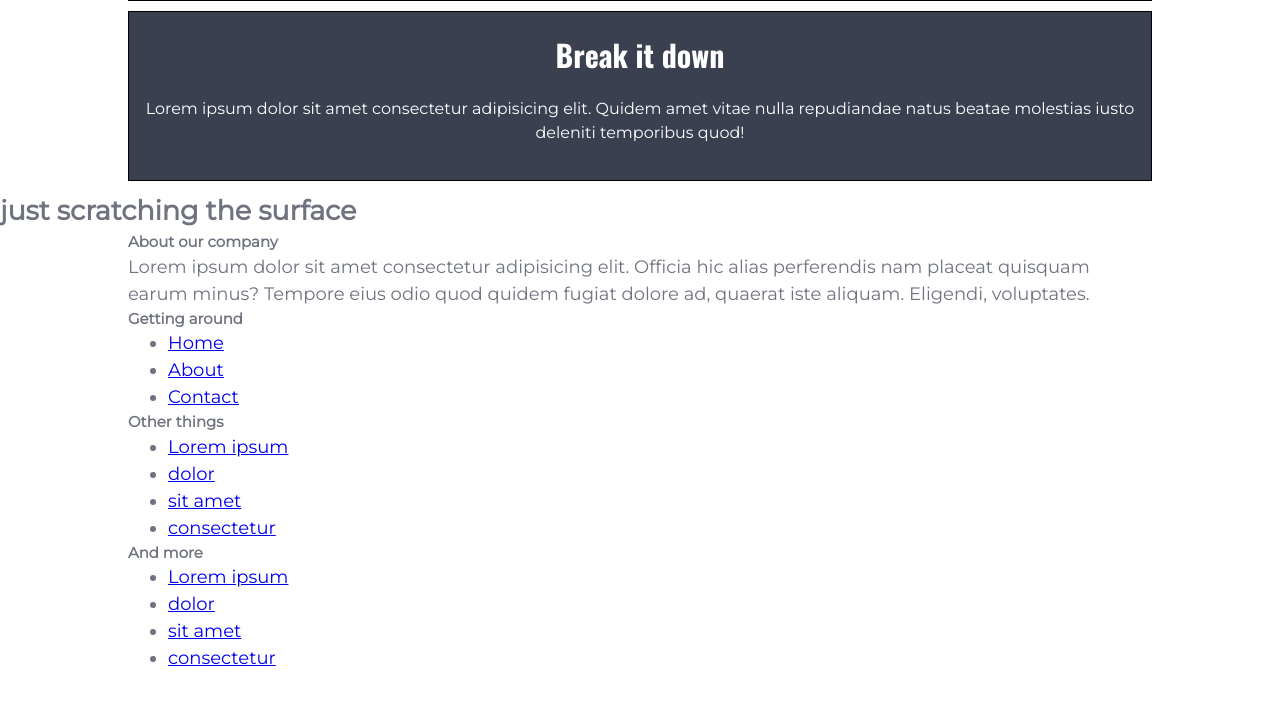
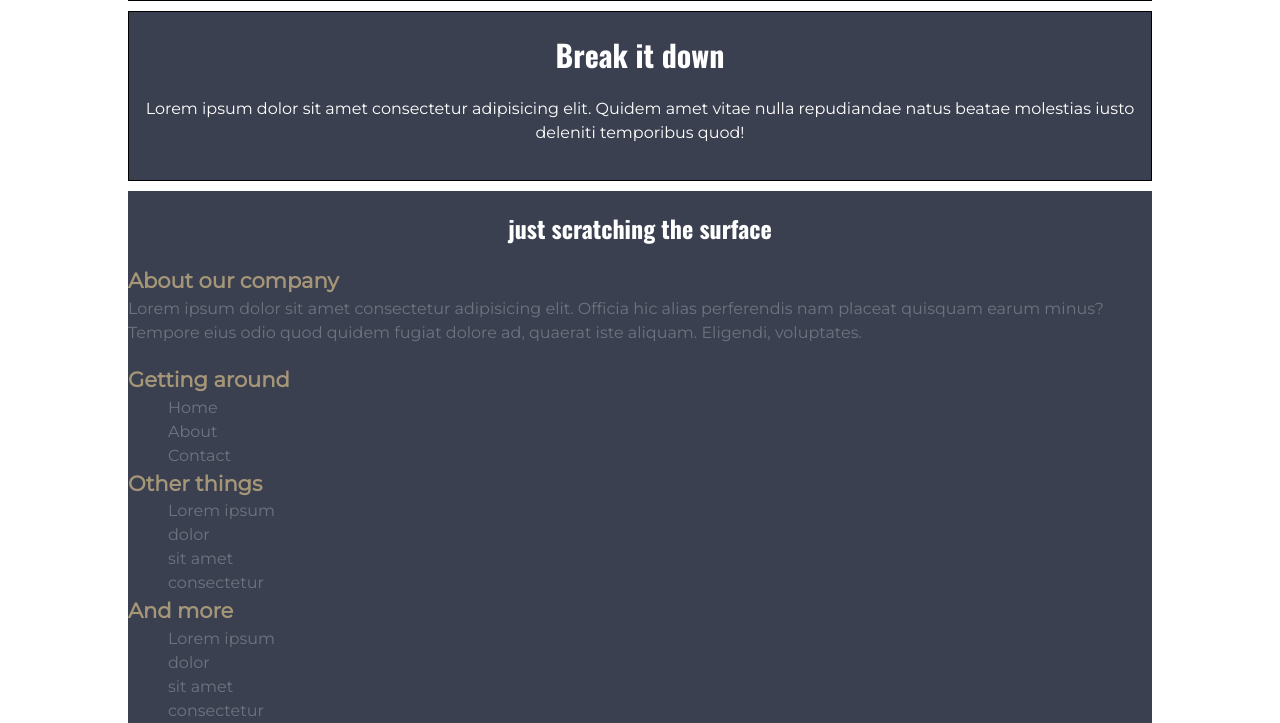
Before and after one commit to acoderlooksat50/CRL-FINAL, a plain HTML site: page index.html in a window 1280 px wide. Shown: the part 2005-2728 px from the top of the page. Before the commit the page ends 2677 px from the top, so only its background shows below. Drawn offline with nearby package versions, Linux system fonts and the light colour scheme.

Commit message:
style footer

```diff
--- a/index.html
+++ b/index.html
@@ -95,9 +95,9 @@
         </div>
     </section>
 
-    <section class="third-section dark">
-        <h2 class="third-section_title">just scratching the surface</h2>
+    <section class="third-section">
         <div class="container row">
+            <h2 class="third-section_title">just scratching the surface</h2>
             <div class="about">
                 <h5 class="site-map__title">About our company</h5>
                 <p class="site-map__paragraph">Lorem ipsum dolor sit amet consectetur adipisicing elit. Officia hic alias perferendis nam placeat quisquam earum minus? Tempore eius odio quod quidem fugiat dolore ad, quaerat iste aliquam. Eligendi, voluptates.</p>
--- a/style.css
+++ b/style.css
@@ -290,3 +290,42 @@ header {
   padding-bottom: 1.2rem;
   margin-bottom: 1rem;
 }
+
+/*----------------footer-----------*/
+.third-section .container{
+  background-color: var(--clr-primary-400);
+}
+
+.third-section_title{
+  font-family: var(--ff-accent);
+  font-weight: var(--fw-bold);
+  font-size: 24px;
+  color: var(--clr-neutral-200);
+  text-align: center;
+  padding: 1.2rem 0;
+}
+
+.site-map__paragraph{
+  padding-bottom: 1.2rem;
+}
+
+.site-map__title{
+  color: var(--clr-neutral-400);
+  font-weight: var(--fw-bold);
+  font-style: var(--ff-accent);
+  font-size: 1.3125rem;
+}
+
+.site-map__list_item{
+  list-style: none;
+}
+
+.site-map__link{
+  text-decoration: none;
+  color: var(--clr-neutral-900);
+}
+
+.site-map__paragraph, .site-map__list{
+  font-size: 1rem;
+  color: var(--clr-neutral-900);
+}
```
